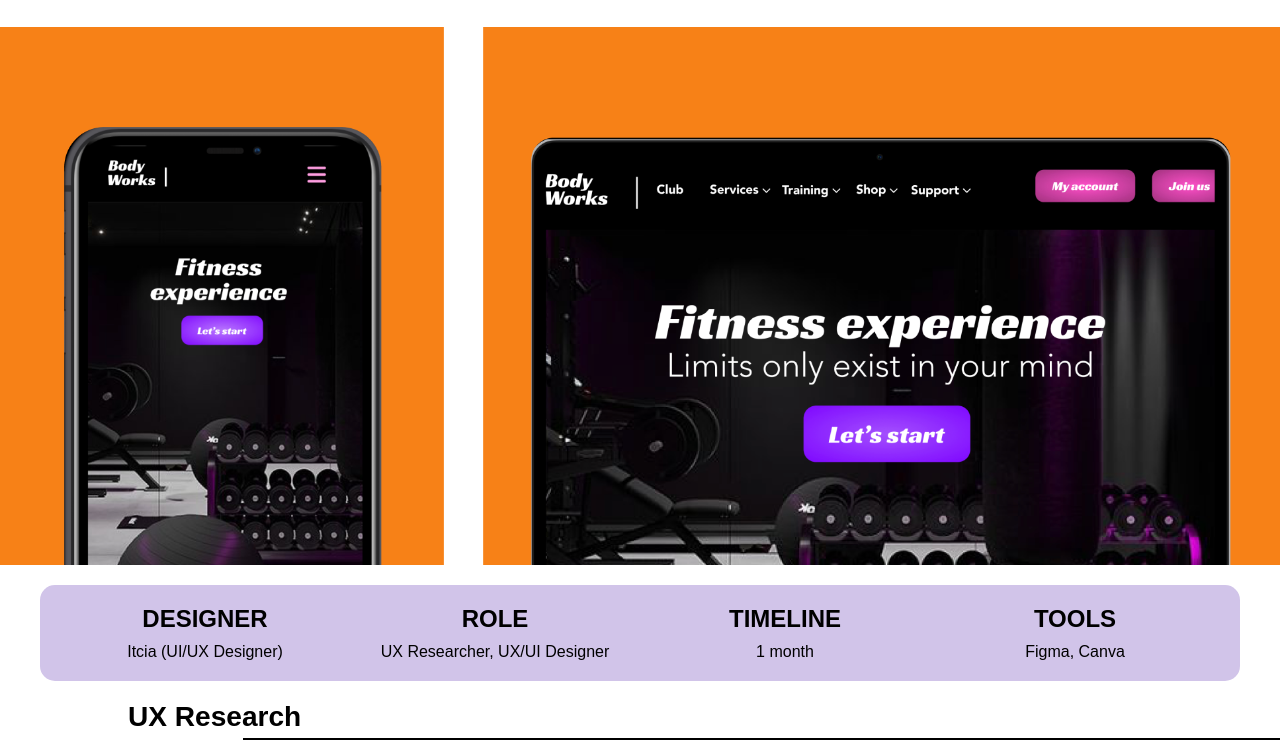
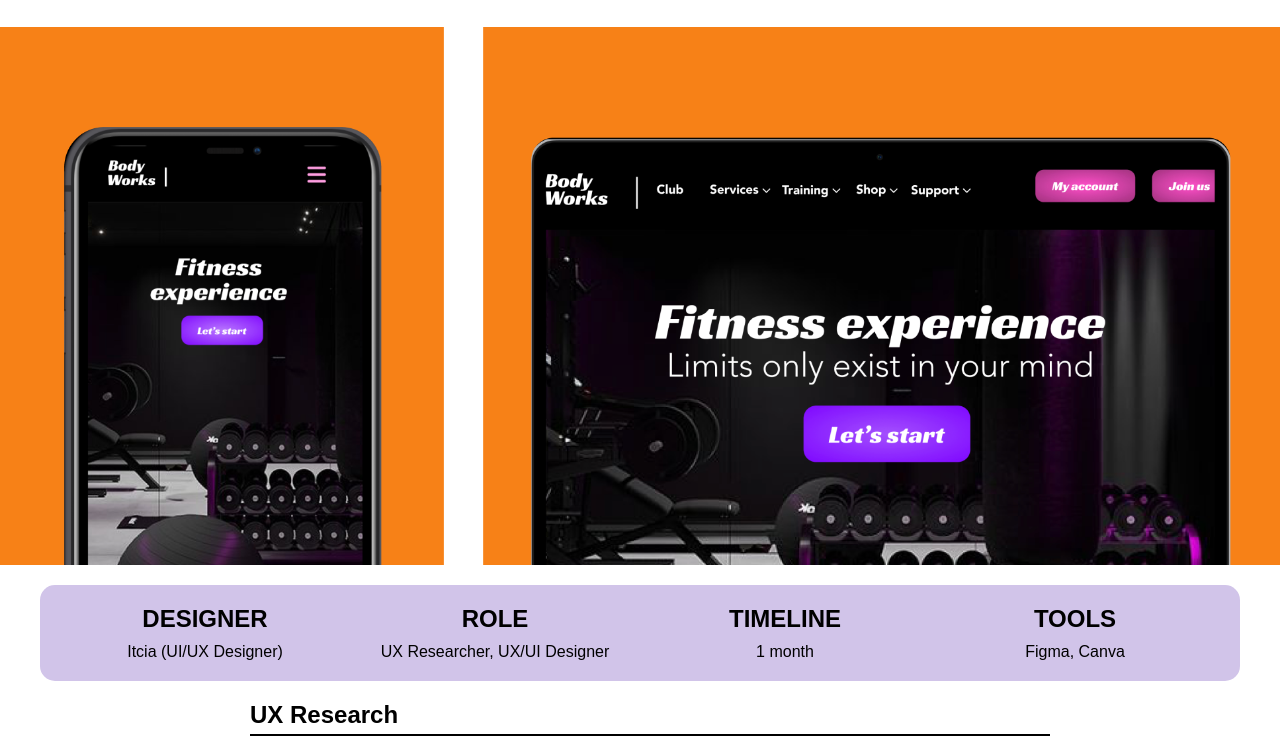
Before and after one commit to Itcia/Portfolio, a plain HTML site: page gym.html in a window 1280 px wide. Shown: the part 133-879 px from the top of the page. Drawn offline with Linux system fonts and the light colour scheme.

Commit message:
underline ux research

```diff
--- a/gym.css
+++ b/gym.css
@@ -109,16 +109,18 @@ h2 {
 
 /* Adjusting the subtitle */
 .subtitle-ux {
+    margin-left: 250px; /* Adjust this to match the start of the "Role" column */
+    margin-bottom: 10px;
+}
+
+.subtitle-ux h3 {
     font-size: 24px;
     font-weight: bold;
-    margin-left: calc(10%); /* Move further to the left */
-    margin-bottom: 5px;
 }
 
 /* Adjusting the underline */
 .underline {
     border-top: 2px solid black;
-    width: calc(90%); /* Adjust this to end the line where the purple box ends */
-    margin-left: calc(10%); /* Match the alignment with the subtitle */
+    width: 800px; /* Adjust to match the width of the purple box */
     margin-top: 5px;
 }
```
